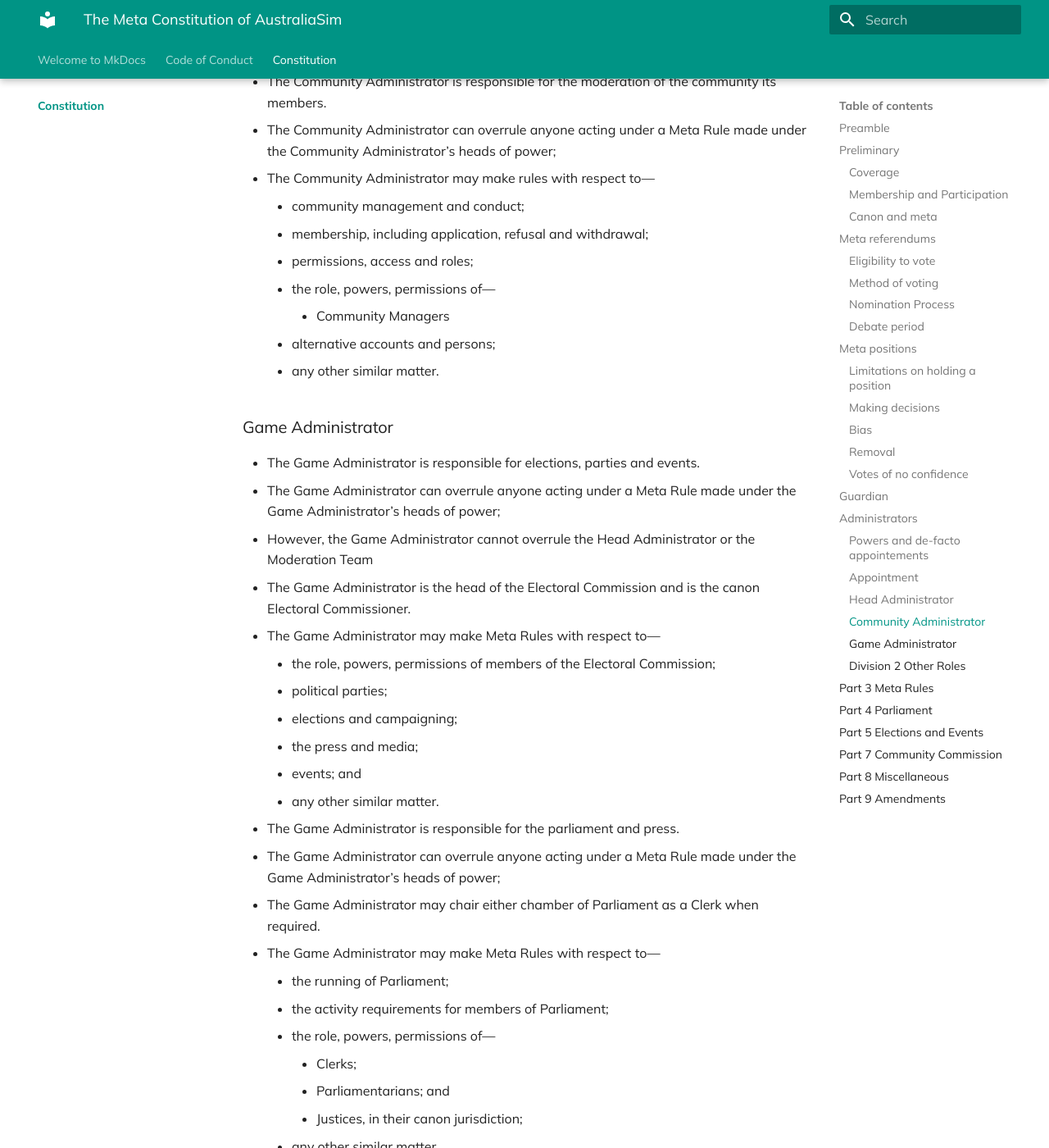
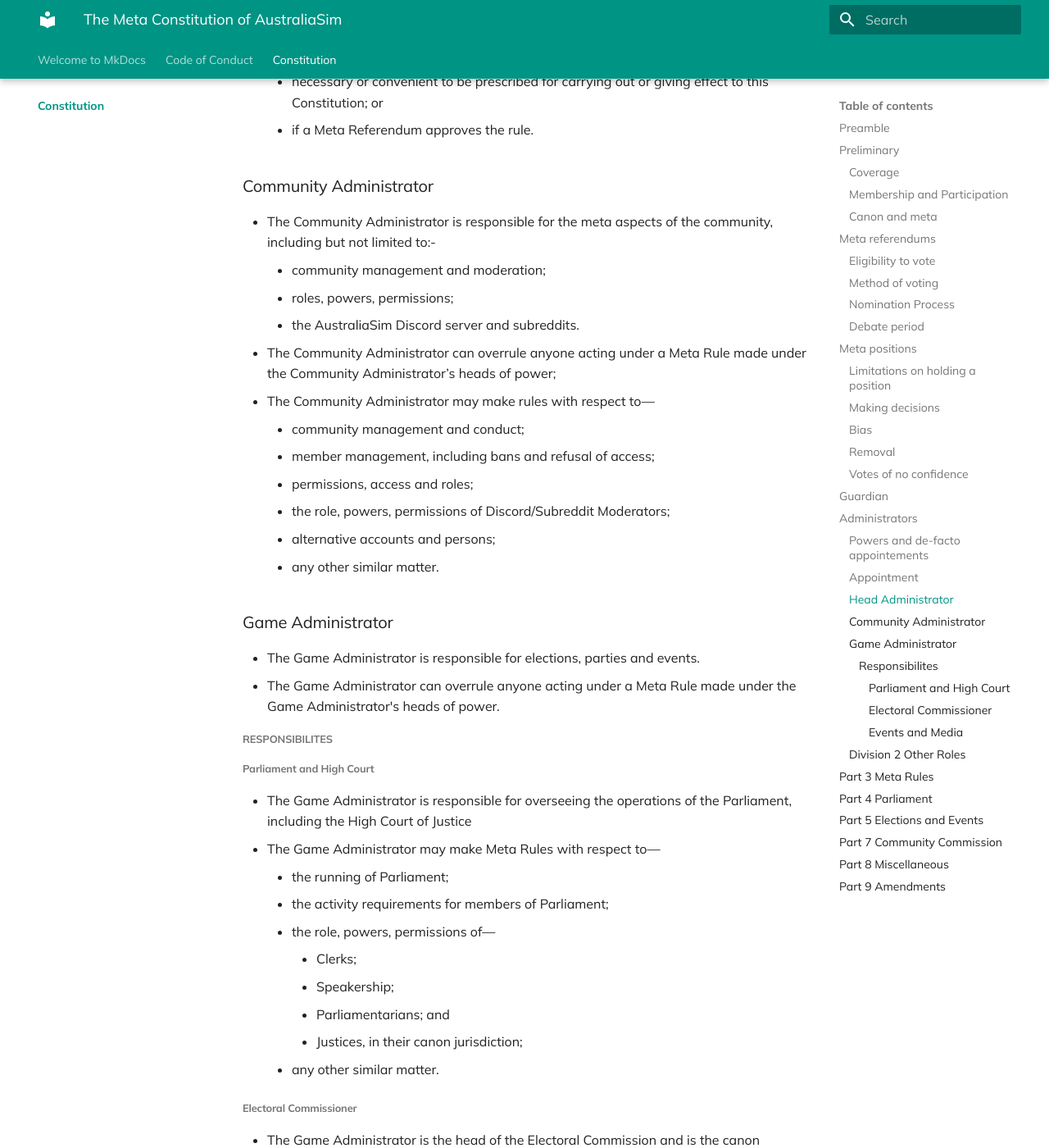
Before and after one commit to AustraliaSim/aussim-docs, an MkDocs documentation site: the page built from docs/constitution/index.md, in a window 1280 px wide and 1400 px high, scrolled down 5961 px. Shown: the whole window at 82% size. Built offline with MkDocs 1.6.1 and Material for MkDocs 9.7.7, drawn with Linux system fonts in a browser that asks for light colours; some of the changed text lies outside the part shown.

Commit message:
Game administrator role fleshed out

```diff
--- a/docs/constitution/index.md
+++ b/docs/constitution/index.md
@@ -115,7 +115,7 @@
 	* The Moderation Team vote unanimously to remove them or;
 	* A vote of no confidence determines they are to be removed.
 
-###  Votes of no confidence
+### Votes of no confidence
 
 * An vote of no confidence is a Meta Referendum held if the community wishes to remove someone from a position.
 * Votes of no confidence require—
@@ -128,8 +128,12 @@
 ## Guardian
 
 * The Guardian functions as the owner of the AustraliaSim subreddits and Discord server.
+* There may only be one Guardian appointed at any time. _(see note)_
 * A Guardian is appointed through a Meta Referendum which returns 65% or more approval.
 * Notwithstanding subsection 33 (1), an amendment to the Meta Constitution relating to the office of the Guardian may only be made if the Meta Referendum returns 65% or more approval
+
+!!! Note
+    Until one of the present Guardians resign, this clause is not in force. (October 2022)
 
 ## Administrators
 
@@ -144,6 +148,7 @@
 
 * An Administrator is appointed via a Meta Referendum that must return a 65% or more approval rating for the person nominated.
 * Administrators must be re-approved under the same approval every 12 months.
+* Administrators must verifiably be 18 years of age or older.
 
 
 ### Head Administrator
@@ -152,7 +157,7 @@
 * The Head Administrator can—
     * act as any other Administrator when required; and
     * overrule anyone acting under a rule.
-* However, the Head Administrator cannot overrule the Moderation Team.
+* However, the Head Administrator cannot overrule a vote of the Administrators.
 * The Head Administrator can make a rule prescribing matters—
     * required or permitted by this Meta Constitution to be prescribed by a rule; or
     * necessary or convenient to be prescribed for carrying out or giving effect to this Constitution; or
@@ -161,40 +166,56 @@
 
 ###  Community Administrator
 
-* The Community Administrator is responsible for the moderation of the community its members.
+* The Community Administrator is responsible for the meta aspects of the community, including but not limited to:-
+    * community management and moderation;
+    * roles, powers, permissions;
+    * the AustraliaSim Discord server and subreddits.
 * The Community Administrator can overrule anyone acting under a Meta Rule made under the Community Administrator’s heads of power;
 * The Community Administrator may make rules with respect to—
     * community management and conduct;
-    * membership, including application, refusal and withdrawal;
+    * member management, including bans and refusal of access;
     * permissions, access and roles;
-    * the role, powers, permissions of—
-        * Community Managers
+    * the role, powers, permissions of Discord/Subreddit Moderators;
     * alternative accounts and persons;
     * any other similar matter.
 
 ### Game Administrator
 
 * The Game Administrator is responsible for elections, parties and events.
-* The Game Administrator can overrule anyone acting under a Meta Rule made under the Game Administrator’s heads of power;
-* However, the Game Administrator cannot overrule the Head Administrator or the Moderation Team
+* The Game Administrator can overrule anyone acting under a Meta Rule made under the Game Administrator's heads of power.
+
+##### Responsibilites
+
+
+###### Parliament and High Court
+
+* The Game Administrator is responsible for overseeing the operations of the Parliament, including the High Court of Justice
+* The Game Administrator may make Meta Rules with respect to—
+    * the running of Parliament;
+    * the activity requirements for members of Parliament;
+    * the role, powers, permissions of—
+        * Clerks;
+        * Speakership;
+        * Parliamentarians; and
+        * Justices, in their canon jurisdiction;
+    * any other similar matter.
+
+###### Electoral Commissioner
+
 * The Game Administrator is the head of the Electoral Commission and is the canon Electoral Commissioner.
 * The Game Administrator may make Meta Rules with respect to—
     * the role, powers, permissions of members of the Electoral Commission;
     * political parties;
     * elections and campaigning;
+    * any other similar matter.
+
+###### Events and Media
+
+* The Game Administrator is responsible for overseeing the Events Team, and the media/press aspect of AustraliaSim.
+* The Game Administrator may make rules with respect to-:
+    * the role, powers, permissions of members of the Events Team;
     * the press and media;
-    * events; and
-    * any other similar matter.
-* The Game Administrator is responsible for the parliament and press.
-* The Game Administrator can overrule anyone acting under a Meta Rule made under the Game Administrator’s heads of power;
-* The Game Administrator may chair either chamber of Parliament as a Clerk when required.
-* The Game Administrator may make Meta Rules with respect to—
-    * the running of Parliament;
-    * the activity requirements for members of Parliament;
-    * the role, powers, permissions of—
-        * Clerks;
-        * Parliamentarians; and
-        * Justices, in their canon jurisdiction;
+    * the AustraliaSim Broadcasting Corporation;
     * any other similar matter.
 
 
```
